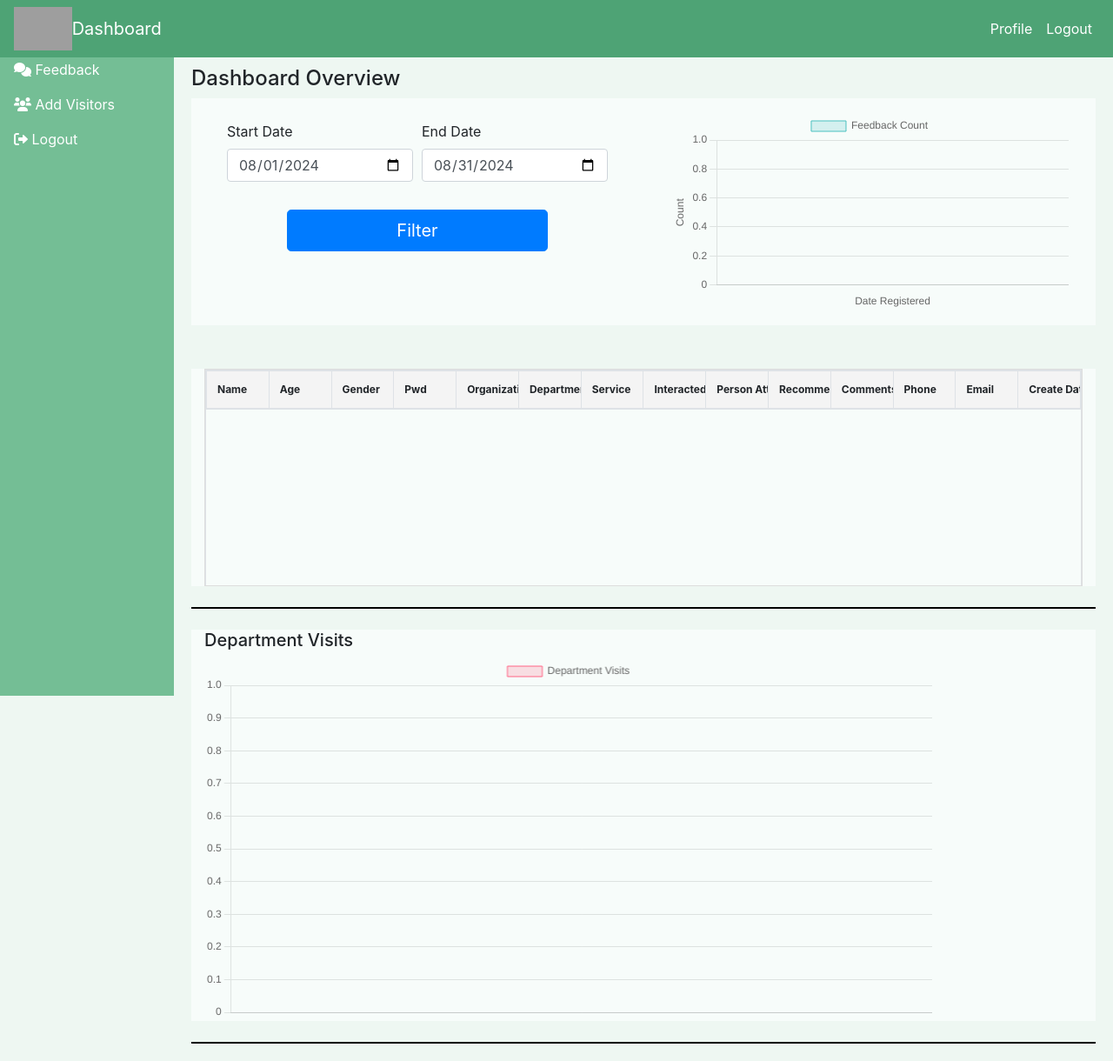
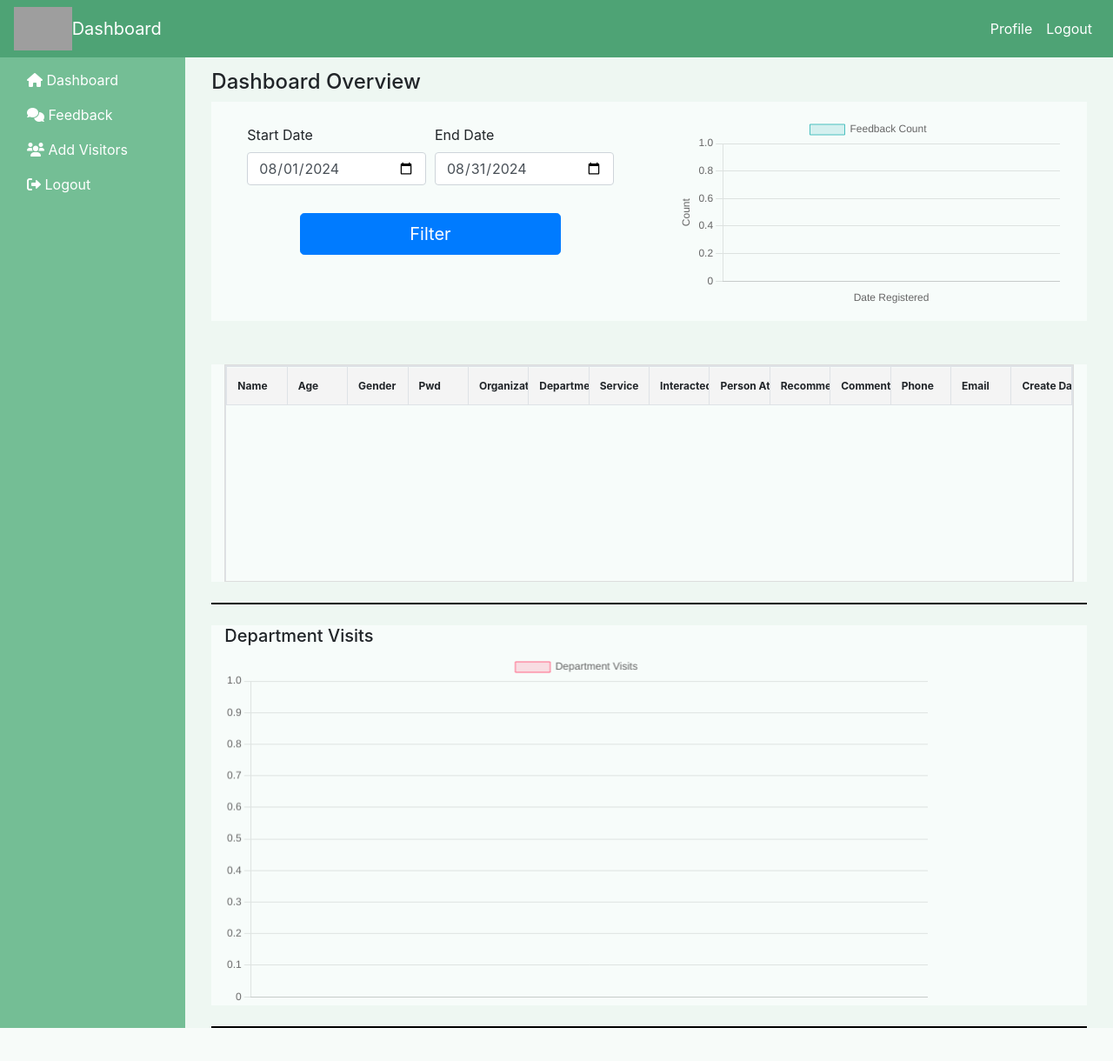
Before and after one commit to cornelkemboi/CustomerFeedbackapp, a Flask app: page /register in a window 1280 px wide. Shown: the whole page at 87% size. After the commit the page ends 1182 px from the top, so only its background shows below. Run offline with Flask 3, Linux system fonts and the light colour scheme; the visitor is signed in with stand-in values (Sample User, id 1); data that the repository does not hold is empty; some libraries are stand-ins or nearby versions; grey boxes are pictures that could not be loaded.

Commit message:
Fix screen resizing

```diff
--- a/app/templates/admin/dashboard.html
+++ b/app/templates/admin/dashboard.html
@@ -10,36 +10,35 @@
     <link rel="stylesheet" href="https://cdnjs.cloudflare.com/ajax/libs/font-awesome/6.0.0-beta3/css/all.min.css">
     <!-- Chart.js for graphs -->
     <script src="https://cdn.jsdelivr.net/npm/chart.js"></script>
-     <link href="{{ url_for('static', filename='css/style.css') }}" rel="stylesheet">
+
     <style>
-        body {
-    padding-top: 56px;
-}
-
-.sidebar {
-    height: 100vh; /* Full-height */
-    position: fixed;
-    top: 0;
-    left: 0;
-    z-index: 100;
-    background-color: #f8f9fa;
-    padding-top: 20px;
-}
-
-.sidebar {
-    background-color: #30b570;
-    height: 100vh;
-    width: 200px;
-    position: fixed;
-}
-
-.sidebar .nav-link.active {
-    background-color: #28a745;
+        html, body {
+          height: 100%;
       }
 
       .content {
-    margin-left: 200px;
-    padding: 20px;
+          flex: 1;
+      }
+      #currentDate, #currentTime {
+          font-weight: bold;
+      }
+      header {
+          padding: 1px 0;
+      }
+      .header-logo img {
+          max-height: 50px;
+      }
+      .header-title {
+          margin-left: 20px;
+          font-size: 18px;
+          font-weight: bold;
+      }
+      footer {
+          background-color: #f8f9fa;
+          padding: 1px 0;
+      }
+      body {
+          padding-top: 56px;
         }
 
         .card {
@@ -184,8 +183,15 @@ form {
     </div>
 </nav>
 
+<!-- Main Content -->
+<div class="container-fluid">
+    <div class="row" style="min-height: 100vh;">
+        <button class="btn btn-success d-md-none" type="button" data-toggle="collapse" data-target="#sidebar"
+                aria-expanded="false" aria-controls="sidebar">
+            <i class="fas fa-bars"></i>
+        </button>
+        <nav id="sidebar" class="collapse d-md-block col-md-3 col-lg-2 text-white sidebar py-3" style="background-color: #74be95;">
             <!-- Sidebar -->
-<div class="sidebar" style="background-color: #74be95;">
             <ul class="nav flex-column">
                 <li class="nav-item">
                     <a class="nav-link active text-white" href="/dashboard" onclick="showContent('dashboard')"><i
@@ -211,10 +217,9 @@ form {
                     <a class="nav-link text-white" href="/logout"><i class="fa-solid fa-right-from-bracket"></i> Logout</a>
                 </li>
             </ul>
-</div>
-
-<!-- Main Content -->
-<div class="content" id="content-area">
+        </nav>
+        <main class="col-12 col-md-9 col-lg-10 content mt-4" id="content-area">
+            <div class="container-fluid">
                 <h4>Dashboard Overview</h4>
                 {% with messages = get_flashed_messages(with_categories=true) %}
                 {% if messages %}
@@ -240,7 +245,9 @@ form {
                                         </div>
                                     </div>
                                     <div class="d-flex justify-content-center mt-3">
-                            <button type="button" class="btn btn-primary btn-lg" onclick="fetchFeedback()" style="width: 300px;">Filter</button>
+                                        <button type="button" class="btn btn-primary btn-lg" onclick="fetchFeedback()"
+                                                style="width: 300px;">Filter
+                                        </button>
                                     </div>
                                 </form>
                             </div>
@@ -254,7 +261,6 @@ form {
                         </div>
                     </div>
                 </div>
-
 
 
                 <!-- Dashboard Layout -->
@@ -296,6 +302,8 @@ form {
                     </div>
                 </div>
                 <div class="horizontal-line"></div>
+            </div>
+        </main>
     </div>
 </div>
 
@@ -477,9 +485,7 @@ form {
          loadFeedbackChart();
          loadDepartmentPieChart();
      });
-</script>
-<!-- JavaScript to handle dynamic content -->
-<script>
+
     function showContent(page) {
         fetch(`/content/${page}`)
             .then(response => response.text())
```
Also changed, not shown: app/templates/customer_register.html (+5 -5 lines), app/static/images/KIPPRA_Home_Logo.png (added). Lines whose indentation alone changed are shown as unchanged.
